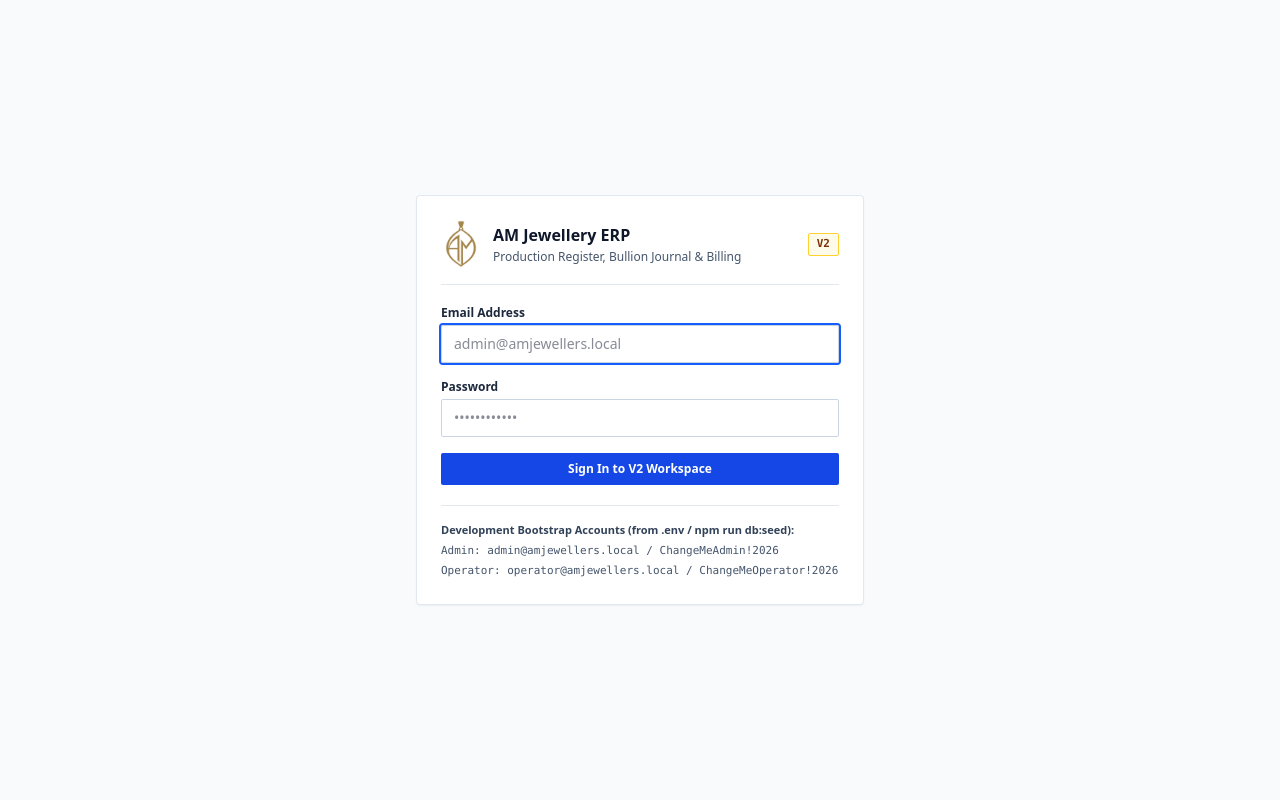
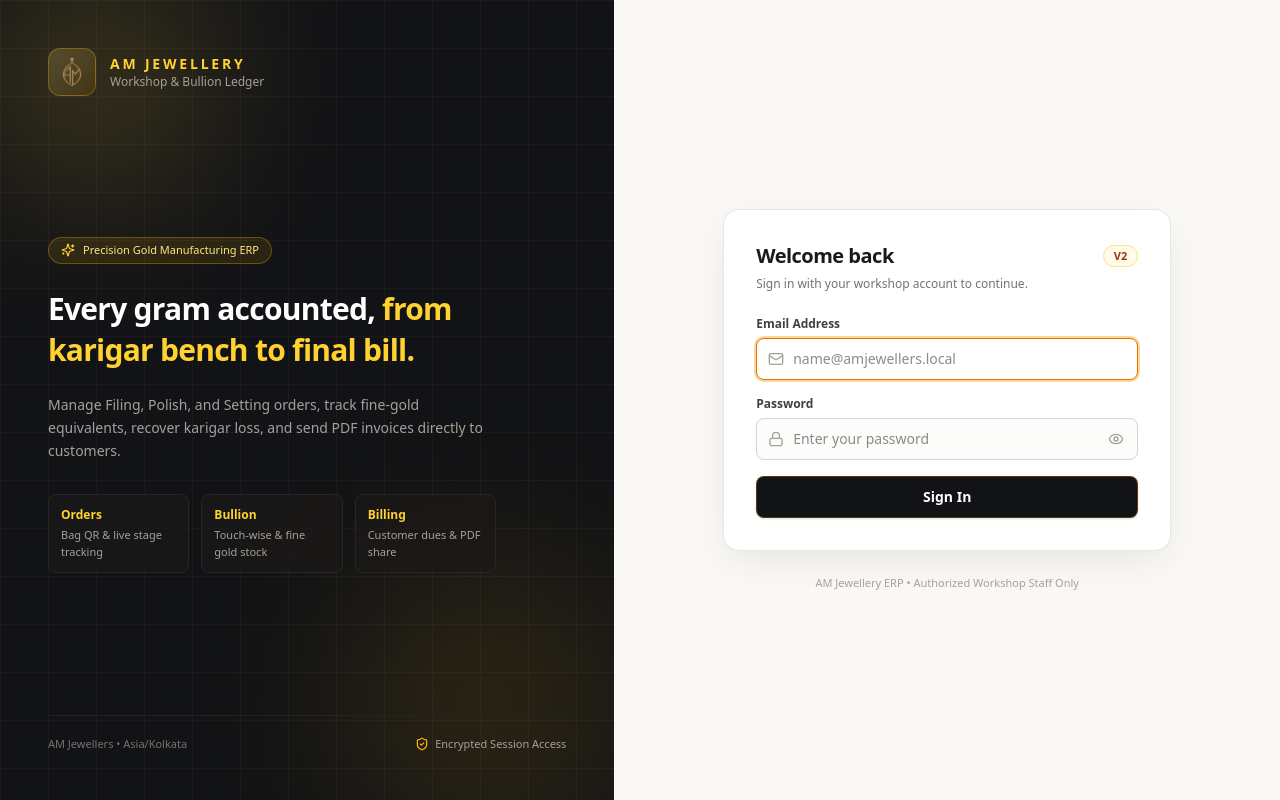
Before and after one commit to MrShekh/AM-Jewllery-Version2-, a Next.js app: page /login in a window 1280 px wide. Built offline with nearby package versions, Linux system fonts and the light colour scheme.

Commit message:
login page ui

```diff
--- a/src/app/login/page.tsx
+++ b/src/app/login/page.tsx
@@ -2,6 +2,7 @@
 
 import React, { Suspense, useState } from "react";
 import { useRouter, useSearchParams } from "next/navigation";
+import { Eye, EyeOff, Lock, Mail, ShieldCheck, Sparkles } from "lucide-react";
 import { sanitizeRedirectPath } from "@/lib/auth-redirect";
 import { invalidateClientCache, setCachedActor } from "@/lib/client-cache";
 
@@ -12,6 +13,7 @@ function LoginFormContent() {
 
   const [email, setEmail] = useState("");
   const [password, setPassword] = useState("");
+  const [showPassword, setShowPassword] = useState(false);
   const [error, setError] = useState<string | null>(null);
   const [loading, setLoading] = useState(false);
 
@@ -48,91 +50,212 @@ function LoginFormContent() {
   }
 
   return (
-    <div className="min-h-screen flex items-center justify-center bg-slate-50 px-4">
-      <div className="w-full max-w-md bg-white border border-slate-200 rounded-sm shadow-xs p-6">
-        <div className="flex items-center justify-between border-b border-slate-200 pb-4 mb-5">
-          <div className="flex items-center gap-3">
+    <div className="min-h-screen flex flex-col lg:flex-row bg-[#FAF8F4] text-stone-900">
+      {/* Left Branded Atelier Panel */}
+      <div className="hidden lg:flex lg:w-[48%] relative overflow-hidden bg-[#121316] text-stone-100 flex-col justify-between p-12">
+        {/* Subtle gold radial aura & fine grid */}
+        <div
+          className="pointer-events-none absolute -top-28 -left-24 h-96 w-96 rounded-full opacity-25 blur-3xl"
+          style={{
+            background:
+              "radial-gradient(circle, #D4AF37 0%, rgba(212,175,55,0) 70%)",
+          }}
+        />
+        <div
+          className="pointer-events-none absolute -bottom-32 -right-24 h-[28rem] w-[28rem] rounded-full opacity-20 blur-3xl"
+          style={{
+            background:
+              "radial-gradient(circle, #B8860B 0%, rgba(184,134,11,0) 70%)",
+          }}
+        />
+        <div
+          className="pointer-events-none absolute inset-0 opacity-[0.05]"
+          style={{
+            backgroundImage:
+              "linear-gradient(to right, #D4AF37 1px, transparent 1px), linear-gradient(to bottom, #D4AF37 1px, transparent 1px)",
+            backgroundSize: "48px 48px",
+          }}
+        />
+
+        {/* Top Emblem */}
+        <div className="relative z-10 flex items-center gap-3.5">
+          <div className="h-12 w-12 rounded-xl bg-gradient-to-br from-amber-200/20 to-amber-500/10 border border-amber-400/30 flex items-center justify-center p-2 shadow-inner">
             <img
               src="/am-logo-icon.png"
               alt="AM Jewellery"
-              className="w-10 h-12 object-contain shrink-0"
+              className="h-full w-full object-contain"
             />
+          </div>
           <div>
-              <h1 className="text-base font-bold text-slate-900">
-                AM Jewellery ERP
-              </h1>
-              <p className="text-xs text-slate-600 mt-0.5">
-                Production Register, Bullion Journal &amp; Billing
-              </p>
+            <div className="text-sm font-semibold tracking-[0.2em] uppercase text-amber-300">
+              AM Jewellery
+            </div>
+            <div className="text-xs text-stone-400">
+              Workshop &amp; Bullion Ledger
             </div>
           </div>
-          <span className="text-[11px] font-mono px-2 py-0.5 bg-amber-50 border border-amber-300 rounded-xs text-amber-900 font-semibold">
+        </div>
+
+        {/* Center Hero Copy */}
+        <div className="relative z-10 max-w-md space-y-6">
+          <div className="inline-flex items-center gap-2 rounded-full border border-amber-400/30 bg-amber-400/10 px-3 py-1 text-[11px] font-medium text-amber-200">
+            <Sparkles className="h-3.5 w-3.5 text-amber-300" />
+            <span>Precision Gold Manufacturing ERP</span>
+          </div>
+
+          <h2 className="text-3xl font-semibold tracking-tight text-white leading-snug">
+            Every gram accounted,{" "}
+            <span className="text-amber-300">from karigar bench to final bill.</span>
+          </h2>
+
+          <p className="text-sm text-stone-400 leading-relaxed">
+            Manage Filing, Polish, and Setting orders, track fine-gold equivalents,
+            recover karigar loss, and send PDF invoices directly to customers.
+          </p>
+
+          <div className="grid grid-cols-3 gap-3 pt-2">
+            <div className="rounded-lg border border-stone-800 bg-stone-900/70 p-3">
+              <div className="text-xs font-semibold text-amber-300">Orders</div>
+              <div className="mt-1 text-[11px] text-stone-400">
+                Bag QR &amp; live stage tracking
+              </div>
+            </div>
+            <div className="rounded-lg border border-stone-800 bg-stone-900/70 p-3">
+              <div className="text-xs font-semibold text-amber-300">Bullion</div>
+              <div className="mt-1 text-[11px] text-stone-400">
+                Touch-wise &amp; fine gold stock
+              </div>
+            </div>
+            <div className="rounded-lg border border-stone-800 bg-stone-900/70 p-3">
+              <div className="text-xs font-semibold text-amber-300">Billing</div>
+              <div className="mt-1 text-[11px] text-stone-400">
+                Customer dues &amp; PDF share
+              </div>
+            </div>
+          </div>
+        </div>
+
+        {/* Footer */}
+        <div className="relative z-10 flex items-center justify-between text-[11px] text-stone-500 border-t border-stone-800/80 pt-5">
+          <span>AM Jewellers • Asia/Kolkata</span>
+          <span className="inline-flex items-center gap-1.5 text-stone-400">
+            <ShieldCheck className="h-3.5 w-3.5 text-amber-400" />
+            Encrypted Session Access
+          </span>
+        </div>
+      </div>
+
+      {/* Right Sign-In Panel */}
+      <div className="flex-1 flex items-center justify-center p-6 sm:p-10">
+        <div className="w-full max-w-md space-y-6">
+          {/* Mobile Brand Header */}
+          <div className="flex lg:hidden items-center justify-center gap-3 pb-2">
+            <div className="h-11 w-11 rounded-xl bg-[#121316] border border-amber-400/40 flex items-center justify-center p-2">
+              <img
+                src="/am-logo-icon.png"
+                alt="AM Jewellery"
+                className="h-full w-full object-contain"
+              />
+            </div>
+            <div>
+              <div className="text-base font-bold tracking-wide text-stone-900">
+                AM Jewellery
+              </div>
+              <div className="text-xs text-stone-500">
+                Workshop &amp; Bullion ERP
+              </div>
+            </div>
+          </div>
+
+          <div className="bg-white border border-stone-200/90 rounded-2xl shadow-[0_12px_40px_-12px_rgba(28,25,23,0.12)] p-7 sm:p-8 space-y-6">
+            <div className="space-y-1.5">
+              <div className="flex items-center justify-between">
+                <h1 className="text-xl font-bold tracking-tight text-stone-900">
+                  Welcome back
+                </h1>
+                <span className="text-[11px] font-semibold px-2.5 py-0.5 rounded-full bg-amber-50 text-amber-800 border border-amber-200">
                   V2
                 </span>
               </div>
+              <p className="text-xs text-stone-500">
+                Sign in with your workshop account to continue.
+              </p>
+            </div>
 
             {searchParams.get("redirect") && (
-          <div className="mb-4 p-2.5 bg-blue-50 border border-blue-200 rounded-xs text-xs text-blue-900">
-            Sign in to continue directly to:{" "}
+              <div className="p-3 bg-amber-50/70 border border-amber-200 rounded-lg text-xs text-amber-900">
+                Continue to:{" "}
                 <span className="font-mono font-semibold">{redirectTarget}</span>
               </div>
             )}
 
             {error && (
-          <div className="mb-4 p-2.5 bg-red-50 border border-red-300 rounded-xs text-xs font-medium text-red-800">
+              <div className="p-3 bg-red-50 border border-red-200 rounded-lg text-xs font-medium text-red-700">
                 {error}
               </div>
             )}
 
             <form onSubmit={handleSubmit} className="space-y-4">
               <div>
-            <label className="block text-xs font-semibold text-slate-800 mb-1">
+                <label className="block text-xs font-semibold text-stone-700 mb-1.5">
                   Email Address
                 </label>
+                <div className="relative">
+                  <Mail className="h-4 w-4 text-stone-400 absolute left-3 top-1/2 -translate-y-1/2 pointer-events-none" />
                   <input
                     type="email"
                     required
                     autoFocus
                     value={email}
                     onChange={(e) => setEmail(e.target.value)}
-              placeholder="admin@amjewellers.local"
-              className="w-full px-3 py-2 text-sm border border-slate-300 rounded-xs focus:outline-none focus:ring-2 focus:ring-blue-600"
+                    placeholder="name@amjewellers.local"
+                    className="w-full pl-9 pr-3 py-2.5 text-sm bg-stone-50/60 border border-stone-300 rounded-lg focus:bg-white focus:outline-none focus:ring-2 focus:ring-amber-500/40 focus:border-amber-600 transition-colors"
                   />
+                </div>
               </div>
 
               <div>
-            <label className="block text-xs font-semibold text-slate-800 mb-1">
+                <label className="block text-xs font-semibold text-stone-700 mb-1.5">
                   Password
                 </label>
+                <div className="relative">
+                  <Lock className="h-4 w-4 text-stone-400 absolute left-3 top-1/2 -translate-y-1/2 pointer-events-none" />
                   <input
-              type="password"
+                    type={showPassword ? "text" : "password"}
                     required
                     value={password}
                     onChange={(e) => setPassword(e.target.value)}
-              placeholder="••••••••••••"
-              className="w-full px-3 py-2 text-sm border border-slate-300 rounded-xs focus:outline-none focus:ring-2 focus:ring-blue-600"
+                    placeholder="Enter your password"
+                    className="w-full pl-9 pr-10 py-2.5 text-sm bg-stone-50/60 border border-stone-300 rounded-lg focus:bg-white focus:outline-none focus:ring-2 focus:ring-amber-500/40 focus:border-amber-600 transition-colors"
                   />
+                  <button
+                    type="button"
+                    onClick={() => setShowPassword((v) => !v)}
+                    aria-label={showPassword ? "Hide password" : "Show password"}
+                    className="absolute right-2.5 top-1/2 -translate-y-1/2 p-1 text-stone-400 hover:text-stone-700 cursor-pointer"
+                  >
+                    {showPassword ? (
+                      <EyeOff className="h-4 w-4" />
+                    ) : (
+                      <Eye className="h-4 w-4" />
+                    )}
+                  </button>
+                </div>
               </div>
 
               <button
                 type="submit"
                 disabled={loading}
-            className="w-full py-2 px-4 bg-blue-700 hover:bg-blue-800 disabled:opacity-50 text-white text-xs font-semibold rounded-xs cursor-pointer"
+                className="w-full py-2.5 px-4 rounded-lg text-sm font-semibold text-white bg-[#121316] hover:bg-stone-800 disabled:opacity-50 shadow-sm transition-all cursor-pointer flex items-center justify-center gap-2 border border-amber-500/30"
               >
-            {loading ? "Signing in..." : "Sign In to V2 Workspace"}
+                <span>{loading ? "Signing in..." : "Sign In"}</span>
               </button>
             </form>
+          </div>
 
-        <div className="mt-5 pt-4 border-t border-slate-200 text-[11px] text-slate-600 space-y-1">
-          <div className="font-semibold text-slate-700">
-            Development Bootstrap Accounts (from .env / npm run db:seed):
-          </div>
-          <div className="font-mono">
-            Admin: admin@amjewellers.local / ChangeMeAdmin!2026
-          </div>
-          <div className="font-mono">
-            Operator: operator@amjewellers.local / ChangeMeOperator!2026
-          </div>
+          <p className="text-center text-[11px] text-stone-400">
+            AM Jewellery ERP • Authorized Workshop Staff Only
+          </p>
         </div>
       </div>
     </div>
@@ -141,7 +264,13 @@ function LoginFormContent() {
 
 export default function LoginPage() {
   return (
-    <Suspense fallback={<div className="p-8 text-xs">Loading login...</div>}>
+    <Suspense
+      fallback={
+        <div className="min-h-screen flex items-center justify-center bg-[#FAF8F4] text-xs text-stone-500">
+          Loading sign-in...
+        </div>
+      }
+    >
       <LoginFormContent />
     </Suspense>
   );
```
Also changed, not shown: 1 other file (tests, documents, lock files or other folders). Lines whose indentation alone changed are shown as unchanged.
